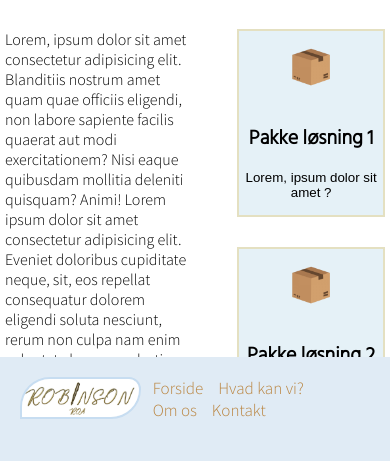
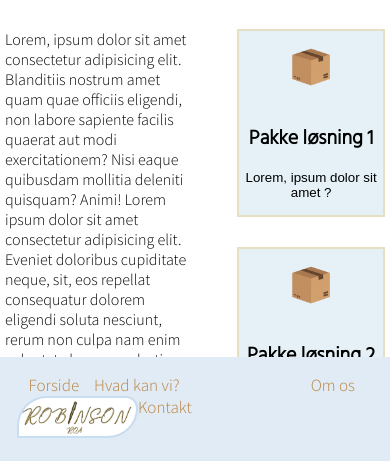
Before and after one commit to IsabellaRobinson/Robinson-r.o.a, a plain HTML site: page index.html in a window 390 px wide. Shown: the part 360-821 px from the top of the page. Drawn offline with Linux system fonts and the light colour scheme.

Commit message:
mobile nav fix

```diff
--- a/cssMobile/header-nav-footer.css
+++ b/cssMobile/header-nav-footer.css
@@ -6,9 +6,9 @@ width: 100%;
 }
 
 .navigation {
-    margin-top: 20px;
-    padding-left: 20px;
-    margin-right: -20px;
+    margin-top: 2vh;
+    padding-left: 2vh;
+    margin-right: -2vh;
 }
 
 
@@ -32,14 +32,14 @@ width: 100%;
 
   .navigation a:nth-child(2) {
       margin-left: 0 ;
-      margin-right: 50px;
+      margin-right: 6vh;
   }
 
 
   /* LOGO */
 .logo {
     width: 0%;
-    margin-left: 5px;
+    margin-left: 5vh;
 }
 
 .logo img {
```
